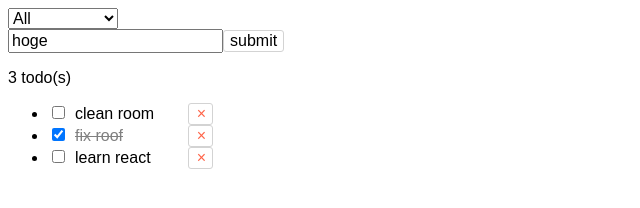
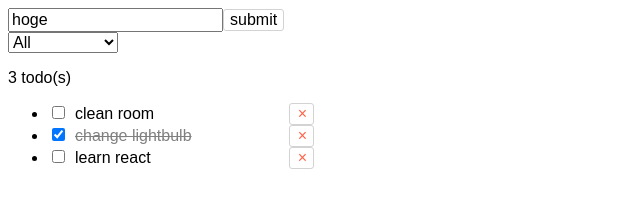
Before and after one commit to hoehoetester/ReactTodoApp, a React app: page / in a window 1280 px wide. Shown: the whole page, without its empty margins (0-640 px from the left). Built offline with nearby package versions, Linux system fonts and the light colour scheme.

Commit message:
Update: separated TodoList and TodoListItem into components

```diff
--- /dev/null
+++ b/src/TodoList.js
@@ -0,0 +1,24 @@
+import React from "react";
+import TodoListItem from "./TodoListItem";
+
+export default class TodoList extends React.Component {
+  render() {
+    var items = this.props.items.map(todo => {
+      return (
+        <TodoListItem
+          todo={todo}
+          toggleComplete={this.props.toggleComplete}
+          updateTodo={this.props.updateTodo}
+          deleteTodo={this.props.deleteTodo}
+        />
+      );
+    });
+
+    return (
+      <div>
+        <p>{items.length} todo(s)</p>
+        <ul>{items}</ul>
+      </div>
+    );
+  }
+}
--- /dev/null
+++ b/src/TodoListItem.js
@@ -0,0 +1,36 @@
+import React from "react";
+
+export default class TodoListItem extends React.Component {
+  onUpdateTodo(e) {
+    this.props.updateTodo(this.props.todo.id, e.target.value);
+  }
+  render() {
+    const todo = this.props.todo;
+    return (
+      <li>
+        <input
+          type="checkbox"
+          className="chk-isCompleted"
+          checked={todo.isCompleted}
+          onChange={() => {
+            this.props.toggleComplete(todo.id);
+          }}
+        />
+        <input
+          type="text"
+          className="todo"
+          value={todo.todo}
+          onChange={this.onUpdateTodo.bind(this)}
+        />
+        <button
+          className="btn btn-delete"
+          onClick={() => {
+            this.props.deleteTodo(todo.id);
+          }}
+        >
+          &times;
+        </button>
+      </li>
+    );
+  }
+}
--- a/src/index.css
+++ b/src/index.css
@@ -30,5 +30,5 @@
 
 input.todo {
   border: none;
-    width: 110px;
+  /* width: 110px; */
 }
--- a/src/index.js
+++ b/src/index.js
@@ -2,10 +2,11 @@ import React from "react";
 import { render } from "react-dom";
 import TodoFilter from "./TodoFilter";
 import TodoForm from "./TodoForm";
+import TodoList from "./TodoList";
 
 import styles from "./index.css";
 
-class App extends React.Component {
+class TodoApp extends React.Component {
   constructor(props) {
     super(props);
 
@@ -21,7 +22,13 @@ class App extends React.Component {
     });
   }
 
-    handleAdd(value) {
+  handleChangeFilter(e) {
+    this.setState({
+      filter: e.target.value
+    });
+  }
+
+  handleAddTodo(value) {
     const newTodo = {
       id: new Date().getTime(),
       todo: value,
@@ -31,16 +38,10 @@ class App extends React.Component {
     this.updateTodos([...this.state.todos, newTodo]);
   }
 
-    handleDelete(id) {
+  handleDeleteTodo(id) {
     var newTodos = this.state.todos.filter(todo => id !== todo.id);
 
     this.updateTodos(newTodos);
-    }
-
-    handleFilterChanged(e) {
-        this.setState({
-            filter: e.target.value
-        });
   }
 
   handleToggleComplet(id) {
@@ -54,11 +55,10 @@ class App extends React.Component {
     this.updateTodos(newTodos);
   }
 
-    handleUpdateTodo(id, e) {
-        const updatedValue = e.target.value;
+  handleUpdateTodo(id, value) {
     const newTodos = this.state.todos.map(todo => {
       if (todo.id === id) {
-                todo.todo = updatedValue;
+        todo.todo = value;
       }
       return todo;
     });
@@ -82,47 +82,14 @@ class App extends React.Component {
 
     return (
       <div>
-                <TodoFilter
-                    changeFilter={this.handleFilterChanged.bind(this)}
+        <TodoForm submitForm={this.handleAddTodo.bind(this)} />
+        <TodoFilter changeFilter={this.handleChangeFilter.bind(this)} />
+        <TodoList
+          items={filterdTodos}
+          toggleComplete={this.handleToggleComplet.bind(this)}
+          updateTodo={this.handleUpdateTodo.bind(this)}
+          deleteTodo={this.handleDeleteTodo.bind(this)}
         />
-
-                <TodoForm submitForm={this.handleAdd.bind(this)} />
-                <p>{filterdTodos.length} todo(s)</p>
-                <ul>
-                    {filterdTodos.map(todo => {
-                        return (
-                            <li key={todo.id}>
-                                <input
-                                    type="checkbox"
-                                    className="chk-isCompleted"
-                                    checked={todo.isCompleted}
-                                    onChange={() => {
-                                        this.handleToggleComplet(todo.id);
-                                    }}
-                                />
-                                <input
-                                    className="todo"
-                                    ref={el => {
-                                        this.todoInput = el;
-                                    }}
-                                    defaultValue={todo.todo}
-                                    onChange={e => {
-                                        this.handleUpdateTodo(todo.id, e);
-                                    }}
-                                />
-
-                                <button
-                                    className="btn btn-delete"
-                                    onClick={() => {
-                                        this.handleDelete(todo.id);
-                                    }}
-                                >
-                                    &times;
-                                </button>
-                            </li>
-                        );
-                    })}
-                </ul>
       </div>
     );
   }
@@ -130,11 +97,11 @@ class App extends React.Component {
 
 const dummyData = [
   { id: 1, todo: "clean room", isCompleted: false },
-    { id: 2, todo: "fix roof", isCompleted: true },
+  { id: 2, todo: "change lightbulb", isCompleted: true },
   { id: 3, todo: "learn react", isCompleted: false }
 ];
 
 render(
-    <App dummyData={dummyData} style={styles} />,
+  <TodoApp dummyData={dummyData} style={styles} />,
   document.getElementById("root")
 );
```
Lines whose indentation alone changed are shown as unchanged.
